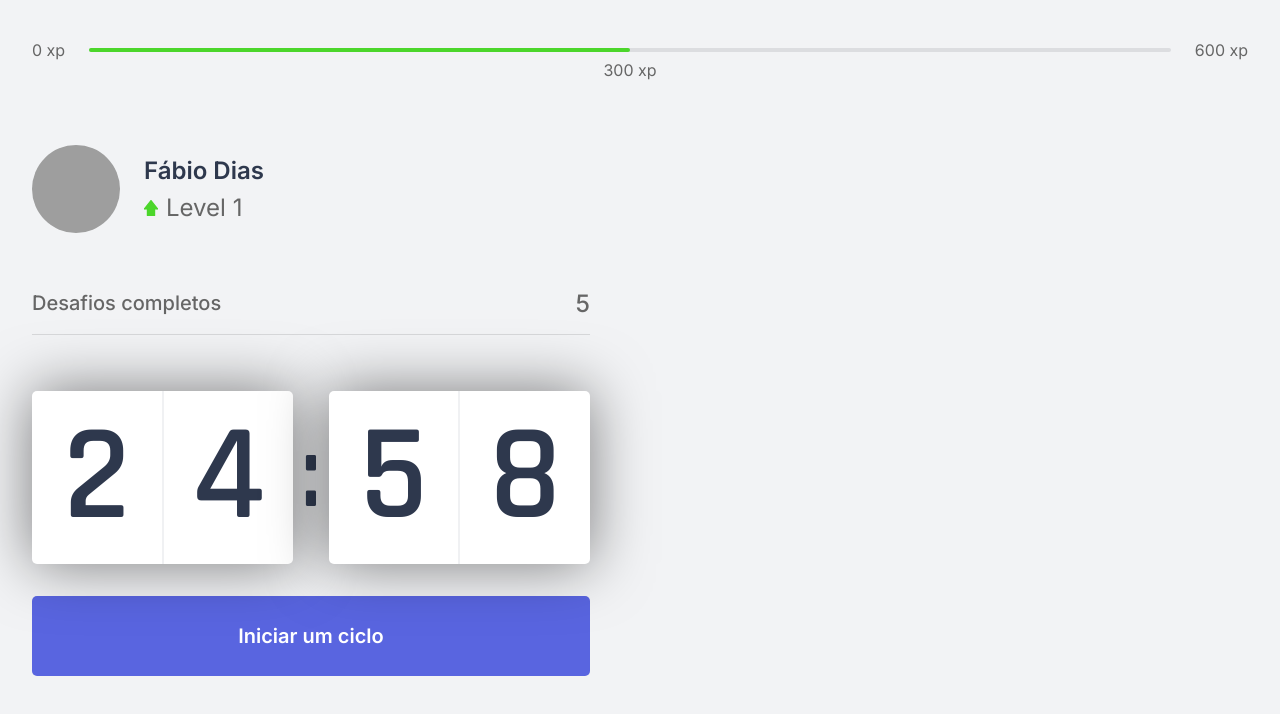
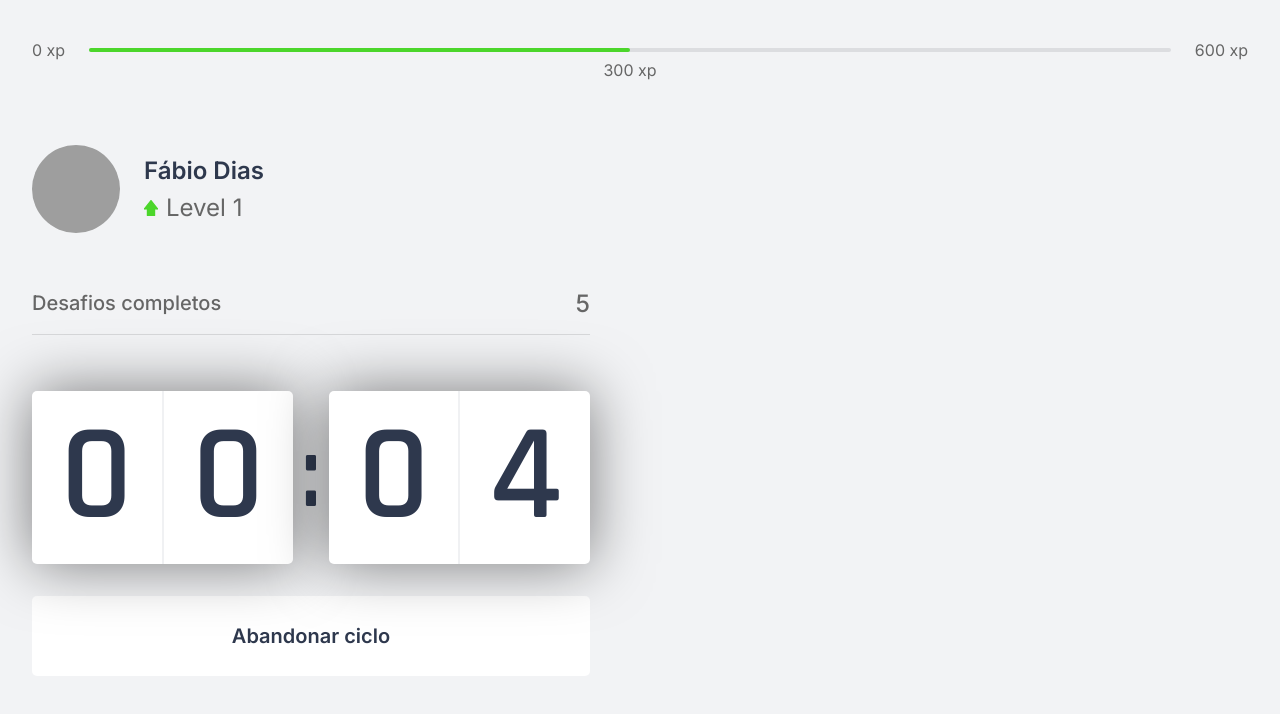
Before and after one commit to fbnnd1/nlw4-nextjs-moveit, a Next.js app: page / in a window 1280 px wide. Both pictures are taken after a click on the button "Iniciar um ciclo". Shown: the top 714 px of the page. Built offline with nearby package versions, Linux system fonts and the light colour scheme; grey boxes are pictures that could not be loaded.

Commit message:
Aula 3: Countdown finalizado

```diff
--- a/src/components/Countdown/index.tsx
+++ b/src/components/Countdown/index.tsx
@@ -1,9 +1,12 @@
 import {useState, useEffect} from 'react';
 import styles from '../../styles/components/Countdown.module.css';
 
+let countdownTimeout: NodeJS.Timeout;
+
 export function Countdown() {
-    const [time, setTime] = useState(25 * 60);
-    const [active, setActive] = useState(false);
+    const [time, setTime] = useState(0.1 * 60);
+    const [isActive, setIsActive] = useState(false);
+    const [hasFinished, setHasFinished] = useState(false);
 
     const minutes = Math.floor( time /60);
     const seconds = time % 60;
@@ -12,16 +15,25 @@
     const [secondLeft, secondRight] = String(seconds).padStart(2, '0').split('');
 
     function startCountdown() {
-        setActive(true);
+        setIsActive(true);
+    }
+
+    function resetCountdown() {
+        clearTimeout(countdownTimeout);
+        setIsActive(false);
+        setTime(0.1 * 60);
     }
 
     useEffect(() => {
-        if (active && time > 0) {
-            setTimeout(() => {
+        if (isActive && time > 0) {
+            countdownTimeout = setTimeout(() => {
                 setTime(time - 1);
             }, 1000);
+        } else if (isActive && time === 0) {
+            setHasFinished(true);
+            setIsActive(false);
         }
-    }, [active, time]);
+    }, [isActive, time]);
 
     return (
         <div>
@@ -37,9 +49,37 @@
                 </div>
             </div>
 
-            <button type="button" className={styles.countdownButton} onClick={startCountdown}>
-                Iniciar um ciclo
-            </button>
+            {hasFinished ? (
+                <button
+                    disabled
+                    type="button"
+                    className={styles.countdownButton}
+                >
+                    Ciclo encerrado!
+                </button>
+            ) : (
+                <>
+                    {isActive ? (
+                        <button
+                            type="button"
+                            className={`${styles.countdownButton} ${styles.countdownButtonActive}`}
+                            onClick={resetCountdown}
+                        >
+                            Abandonar ciclo
+                        </button>
+                    ) : (
+                        <button
+                            type="button"
+                            className={styles.countdownButton}
+                            onClick={startCountdown}
+                        >
+                            Iniciar um ciclo
+                        </button>
+                    )}
+                </>
+            )}
+
+
         </div>
     );
 }
--- a/src/styles/components/Countdown.module.css
+++ b/src/styles/components/Countdown.module.css
@@ -60,6 +60,37 @@
     transition: background-color 0.2s;
 }
 
+.countdownButton:not(:disabled):hover{
+    background-color: var(--blue-dark);
+}
+
+.countdownButtonActive {
+    background: var(--white);
+    color:var(--title);
+}
+
 .countdownButton:hover {
     background: var(--blue-dark);
 }
+
+.countdownButtonActive {
+    background-color: var(--white);
+    color: var(--title);
+}
+
+.countdownButtonActive:not(:disabled):hover {
+    background-color: var(--red);
+    color: var(--white);
+}
+
+.countdownButton:disabled {
+    background: var(--white);
+    color: var(--text);
+    cursor: not-allowed;
+}
+/*
+.countdownButtonActive:hover {
+    background-color: var(--red);
+    color: var(--white);
+}
+*/
```
